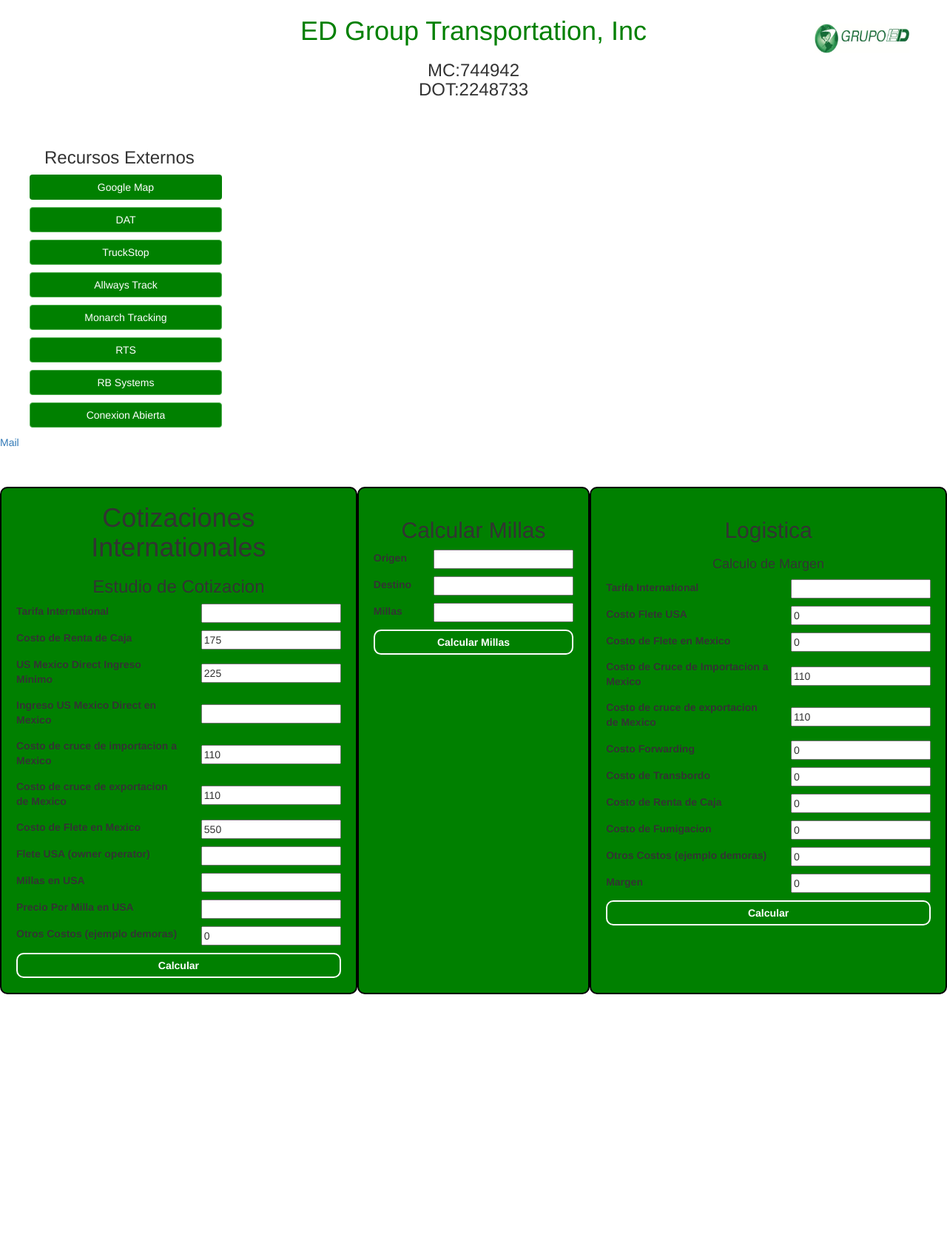
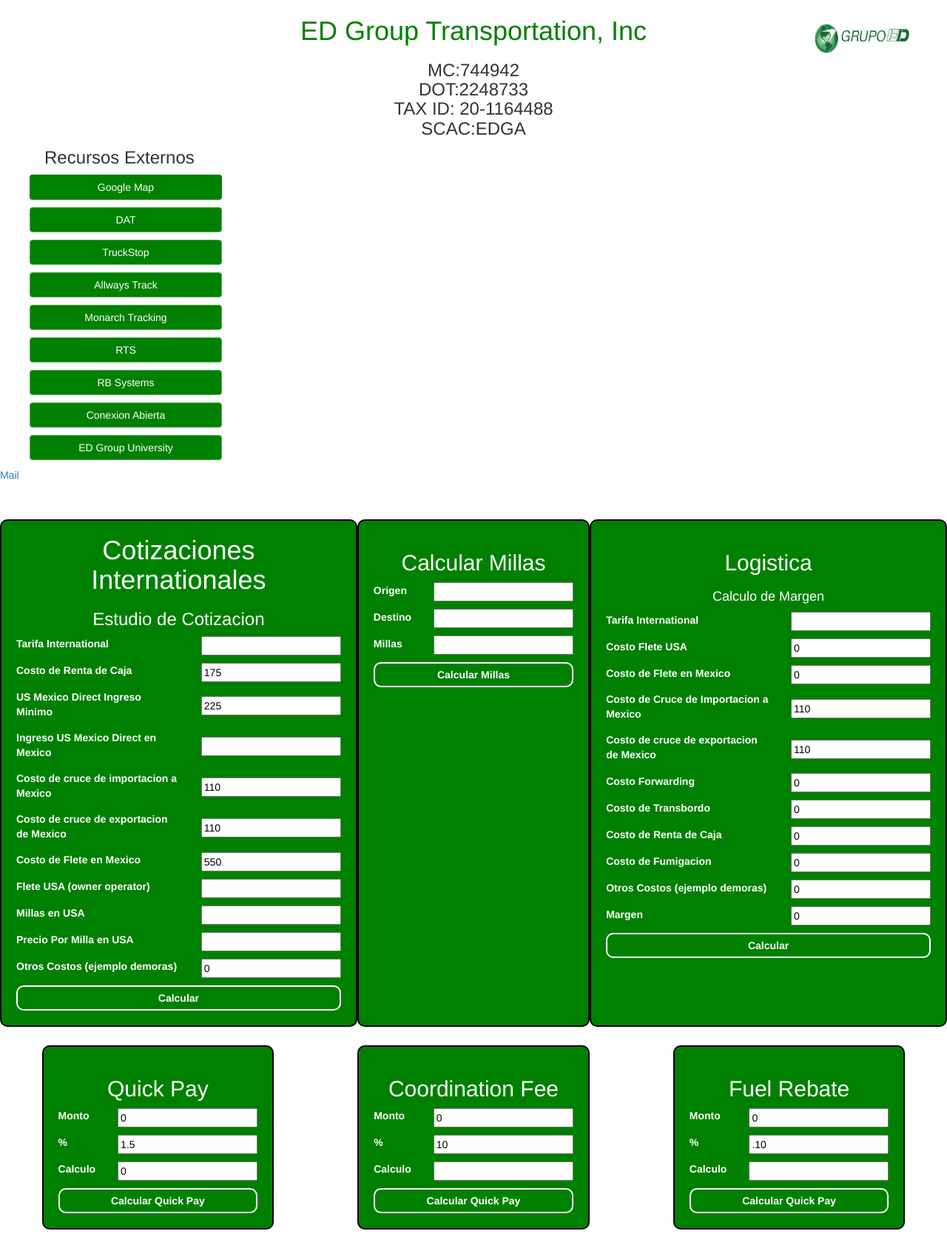
Before and after one commit to normaed11/edgroup, a PHP site: page / in a window 1280 px wide. Shown: the whole page at 74% size. Before the commit the page ends 1344 px from the top, so only its background shows below. Run offline with PHP 8.4, Linux system fonts and the light colour scheme; some libraries are stand-ins or nearby versions.

Commit message:
qp cf & FB

```diff
--- a/assets/css/style.css
+++ b/assets/css/style.css
@@ -16,6 +16,8 @@
         height: auto;
         width: auto;
         right: 6%;
+        margin-bottom: 25px;
+        color:white
 
     }
     .form {
@@ -25,6 +27,7 @@
         column-gap: 3rem;
         justify-content: center;
         align-items: center;
+
 
     }
 
@@ -127,3 +130,6 @@
     margin-top: 200px ;
     margin-bottom: 50px;
 }
+input{
+    color: black;
+}
--- a/assets/js/script.js
+++ b/assets/js/script.js
@@ -84,3 +84,23 @@ function calcularLog() {
     var subtraction = logtarifa - (logustrans + logfletemx + logcruceimp + logcruceexp + logforwarding + logtransbordo + logcostocaja + logfumigacion + logotroscostos);
     logmargen.value = subtraction;
 }
+
+// caluladora quick pay
+function calcularqp() {
+
+    var montoqp = parseInt(document.getElementsByClassName("montopq")[0].value);
+    alert("montoqp" + montoqp)
+    var perquickpay = parseInt(document.getElementsByClassName("perquickpay")[0].value);
+    var calcular = document.getElementsByClassName("calcularqp")[0];
+
+
+    var multiplyqp = montoqp * perquickpay;
+    calcular.value = multiplyqp;
+
+
+}
+
+//calculadora coordination fee
+
+
+//calculadora rebate
--- a/index.html
+++ b/index.html
@@ -18,7 +18,9 @@
             ED Group Transportation, Inc</h1>
         <h3>
             MC:744942<br />
-            DOT:2248733
+            DOT:2248733<br />
+            TAX ID: 20-1164488<br />
+            SCAC:EDGA
         </h3>
         <img src=" assets/images/logo nuevo.jpg" </h1>
     </header>
@@ -65,6 +67,11 @@
                 <li>
                     <a class="btn btn-success btn-block" href="https://global.gotomeeting.com/join/513471509role="
                         button"">Conexion Abierta</a>
+                </li>
+                <li>
+                    <a class="btn btn-success btn-block"
+                        href="https://ed-group-university.teachable.com/?preview=logged_out" button"">ED Group
+                        University</a>
                 </li>
             </ul>
         </nav>
@@ -207,6 +214,62 @@
             </div>
         </div>
     </div>
+
+    <!--seccion de calculo de quick pay-->
+    <div class=d-flex flex-row>
+        <div class="container">
+            <h2>Quick Pay</h2>
+            <form class="form" onsubmit="return false">
+                <label for="montoqp" id="montoqp"> Monto</label>
+                <input class="montoqp" value="0" type="number">
+
+                <label for="%" id="perquickpay"> % </label>
+                <input class="perquickpay" value="1.5" type=number>
+
+                <label for="calcularqp" id="calcularqp"> Calculo</label>
+                <input class="calcularqp" value=0 type="number">
+
+                <button onclick="calcularqp()" type="submit2" class="button">Calcular Quick Pay</button>
+
+            </form>
+        </div>
+
+        <div class="container">
+            <h2>Coordination Fee</h2>
+            <form class="form" onsubmit="return false">
+
+                <label for="montoqp" id="montoqp"> Monto</label>
+                <input class="montoqp" value="0" type="number">
+
+                <label for="%" id="perquickpay"> % </label>
+                <input class="perquickpay" value="10" type=number>
+
+                <label for=" calcularqp" id="calcularqp"> Calculo</label>
+                <input class="calcularqp" value=>
+
+                <button onclick="calcularqp()" type="submit2" class="button">Calcular Quick Pay</button>
+
+            </form>
+        </div>
+        <div <div class="container">
+            <h2>Fuel Rebate</h2>
+            <form class="form" onsubmit="return false">
+
+                <label for="montoqp" id="montoqp"> Monto</label>
+                <input class="montoqp" value="0" type="number">
+
+                <label for="%" id="perquickpay"> % </label>
+                <input class="perquickpay" value=".10" type=number>
+
+                <label for=" calcularqp" id="calcularqp"> Calculo</label>
+                <input class="calcularqp" value=>
+
+                <button onclick="calcularqp()" type="submit2" class="button">Calcular Quick Pay</button>
+
+            </form>
+        </div>
+    </div>
+
     <!--secccion ligas de api-->
 
     <script src="./assets/js/script.js"></script>
@@ -219,6 +282,7 @@
     <script src="https://maxcdn.bootstrapcdn.com/bootstrap/3.3.7/js/bootstrap.min.js"
         integrity="sha384-Tc5IQib027qvyjSMfHjOMaLkfuWVxZxUPnCJA7l2mCWNIpG9mGCD8wGNIcPD7Txa"
         crossorigin="anonymous"></script>
+
 </body>
 
 </html>
```
